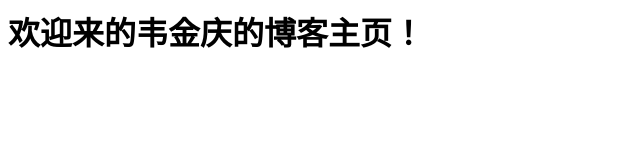
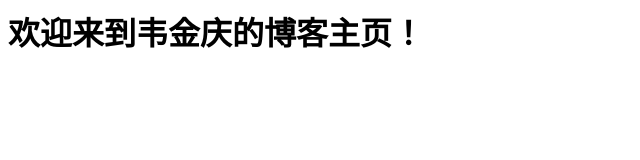
Before and after one commit to weijinqing/weijinqing.github.io, a plain HTML site: page index.html in a window 1280 px wide. Shown: the full height of the page, 0-640 px from the left. Drawn offline with Linux system fonts and the light colour scheme.

Commit message:
Update index.html

```diff
--- a/index.html
+++ b/index.html
@@ -1 +1 @@
-<h1> 欢迎来的韦金庆的博客主页！ </h1>
+<h1> 欢迎来到韦金庆的博客主页！ </h1>
```
